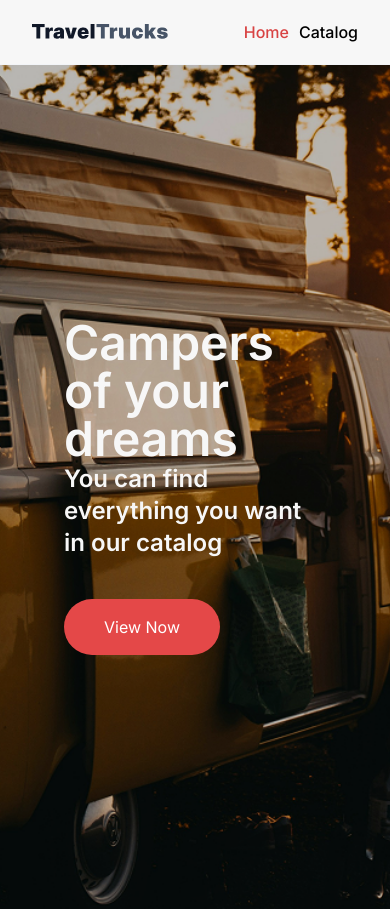
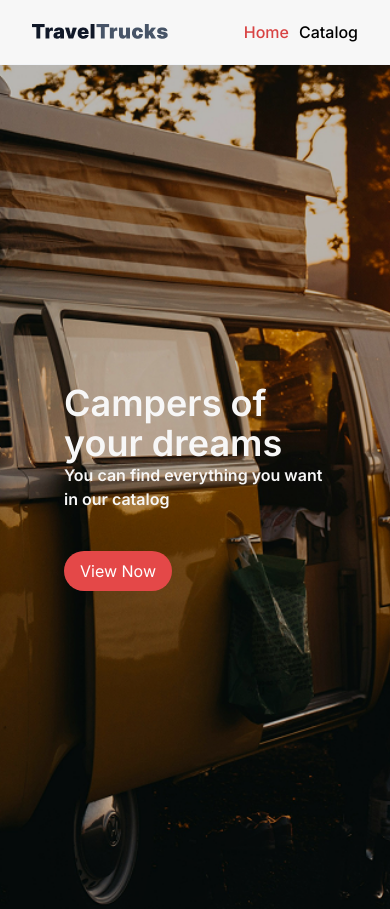
Before and after one commit to subatyucel/TravelTrucks, a React (Vite) app: page / in a window 390 px wide. Built offline with nearby package versions, Linux system fonts and the light colour scheme.

Commit message:
hero section responsive classes added

```diff
--- a/src/components/Hero.jsx
+++ b/src/components/Hero.jsx
@@ -6,10 +6,10 @@ function Hero() {
     <main className="w-full h-dvh bg-top-left relative text-white hero">
       <div className="flex flex-col px-[64px] justify-center h-full items-start gap-[40px]">
         <div>
-          <h1 className="font-semibold text-5xl text-[#F7F7F7]">
+          <h1 className="font-semibold text-4xl md:text-5xl text-[#F7F7F7]">
             Campers of your dreams
           </h1>
-          <h2 className="font-semibold text-2xl text-[#F7F7F7]">
+          <h2 className="font-semibold  md:text-2xl text-[#F7F7F7]">
             You can find everything you want in our catalog
           </h2>
         </div>
--- a/src/components/LinkButton.jsx
+++ b/src/components/LinkButton.jsx
@@ -4,7 +4,7 @@ function LinkButton({ to, text }) {
   return (
     <Link
       to={to}
-      className="rounded-full px-[40px] py-[16px] bg-[#E44848] text-[#FFFF]"
+      className="rounded-full px-4 py-2 md:px-10 md:py-4 bg-[#E44848] text-[#FFFF]"
     >
       {text}
     </Link>
```
